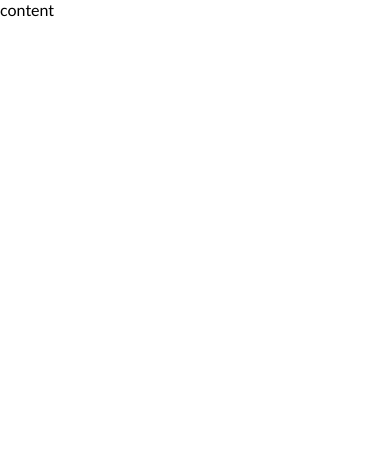
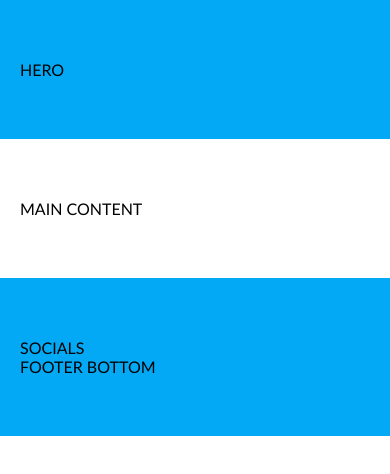
Before and after one commit to front-end-by-rimantas/37-grupe-coming-soon, a website: page index.html in a window 390 px wide. Drawn offline with Linux system fonts and the light colour scheme.

Commit message:
Responsive design

```diff
--- a/css/base/base.css
+++ b/css/base/base.css
@@ -10,3 +10,11 @@ body {
     font-family: 'Gill Sans', 'Gill Sans MT', Calibri, 'Trebuchet MS',
         sans-serif;
 }
+
+:root {
+    --main-color: #03a9f4;
+}
+
+.bg-main {
+    background-color: var(--main-color);
+}
--- a/css/base/layout.css
+++ b/css/base/layout.css
@@ -0,0 +1,57 @@
+.container {
+    width: 100%;
+    padding: 60px 0;
+}
+
+.container > .row {
+    width: 1000px;
+    margin: 0 calc(50% - 500px);
+}
+
+.container > .row-short {
+    width: 600px;
+    margin: 0 calc(50% - 300px);
+}
+
+@media (max-width: 1100px) {
+    .container > .row {
+        width: 800px;
+        margin: 0 calc(50% - 400px);
+    }
+}
+
+@media (max-width: 900px) {
+    .container > .row {
+        width: 600px;
+        margin: 0 calc(50% - 300px);
+    }
+}
+
+@media (max-width: 700px) {
+    .container > .row {
+        width: 400px;
+        margin: 0 calc(50% - 200px);
+    }
+
+    .container > .row-short {
+        width: 400px;
+        margin: 0 calc(50% - 200px);
+    }
+}
+
+@media (max-width: 460px) {
+    .container {
+        padding-left: 20px;
+        padding-right: 20px;
+    }
+
+    .container > .row {
+        width: 100%;
+        margin: 0;
+    }
+
+    .container > .row-short {
+        width: 100%;
+        margin: 0;
+    }
+}
--- a/index.html
+++ b/index.html
@@ -19,7 +19,26 @@
 </head>
 
 <body>
-    content
+    <section class="container bg-main">
+        <div class="row-short">
+            HERO
+        </div>
+    </section>
+
+    <section class="container">
+        <div class="row">
+            MAIN CONTENT
+        </div>
+    </section>
+
+    <footer class="container bg-main">
+        <div class="row">
+            SOCIALS
+        </div>
+        <div class="row-short">
+            FOOTER BOTTOM
+        </div>
+    </footer>
 </body>
 
 </html>
```
